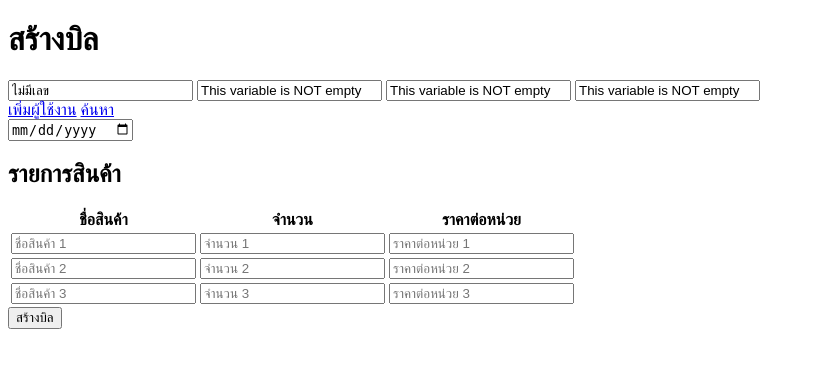
After one commit to nackthepot/systemphp, a PHP site: page /new2.php in a window 1280 px wide. The commit adds this page. Shown: the top 368 px of the page, without its empty margins (0-815 px from the left). Run offline with PHP 8.4, Linux system fonts and the light colour scheme; tables that the repository leaves empty or names only in its code hold one stand-in row (values such as "Sample post").

```diff
--- a/customer.php
+++ b/customer.php
@@ -77,7 +77,7 @@ tr {
             <td>$row[address]</td>
             <td>$row[phone]</td>
             <td>
-                <a class='btn btn1' href='new.php?customer_id=$row[customer_id]&name=$row[name]'>เลือก</a>
+                <a class='btn btn1' href='new2.php?customer_id=$row[customer_id]'>เลือก</a>
 
             </td>
         </tr>
--- /dev/null
+++ b/new2.php
@@ -0,0 +1,76 @@
+<?php
+    include("php/connectdb.php")
+?>
+<!DOCTYPE html>
+<html lang="en">
+<head>
+  <meta charset="UTF-8">
+  <title>สร้างบิล</title>
+</head>
+<body>
+  <h1>สร้างบิล</h1>
+
+  <form action="new.php" method="post">
+<?php
+// รับค่าจาก URL
+$customer_id = isset($_GET['customer_id']) ? $_GET['customer_id'] : "ไม่มีเลข";
+
+// ตรวจสอบว่ามีค่าหรือไม่
+if ($customer_id) {
+  // มีค่า ให้ echo 55
+  $query = "SELECT * FROM customer WHERE customer_id = '$customer_id'";
+  $result = mysqli_query($conn, $query);
+  if (mysqli_num_rows($result) > 0) {
+    while ($row = mysqli_fetch_array($result)) {
+      //echo $row['name'] . " " . $row['address']. " " . $row['phone'];
+      $name = $row['name'];
+      $address = $row['address'];
+      $phone = $row['phone'];
+    }
+} else {
+  // ไม่มีค่า ให้ echo ค่าเริ่มต้น
+  echo "";
+}
+}
+
+?>
+    <input type="text" name="customer_id" value="<?php echo $customer_id ?>">
+    <input type="text" name="customer_name" value="<?php  if(isset($name)){echo $name; } else{echo"This variable is NOT empty";} ?>">
+    <input type="text" name="address" value="<?php  if(isset($address)){echo $address; } else{echo"This variable is NOT empty";} ?>">
+    <input type="text" name="phone" value="<?php  if(isset($phone)){echo $phone; } else{echo"This variable is NOT empty";} ?>"><br>
+    <a class='btn btn1' href='add_customer.php'>เพิ่มผู้ใช้งาน</a>
+    <a class='btn btn1' href='customer.php'>ค้นหา</a>
+    <br>
+    <input type="date" name="date_of_issue" placeholder="วันที่ออกบิล">
+
+    <h2>รายการสินค้า</h2>
+
+    <table>
+      <tr>
+        <th>ชื่อสินค้า</th>
+        <th>จำนวน</th>
+        <th>ราคาต่อหน่วย</th>
+      </tr>
+
+      <tr>
+        <td><input type="text" name="item_name_1" placeholder="ชื่อสินค้า 1"></td>
+        <td><input type="number" name="quantity_1" placeholder="จำนวน 1"></td>
+        <td><input type="number" name="unit_price_1" placeholder="ราคาต่อหน่วย 1"></td>
+      </tr>
+
+      <tr>
+        <td><input type="text" name="item_name_2" placeholder="ชื่อสินค้า 2"></td>
+        <td><input type="number" name="quantity_2" placeholder="จำนวน 2"></td>
+        <td><input type="number" name="unit_price_2" placeholder="ราคาต่อหน่วย 2"></td>
+      </tr>
+
+      <tr>
+        <td><input type="text" name="item_name_3" placeholder="ชื่อสินค้า 3"></td>
+        <td><input type="number" name="quantity_3" placeholder="จำนวน 3"></td>
+        <td><input type="number" name="unit_price_3" placeholder="ราคาต่อหน่วย 3"></td>
+      </tr>
+
+    </table>
+
+    <input type="submit" value="สร้างบิล">
+  </form>
```
Also changed, not shown: add_customer.php (added, +58 -0 lines).
